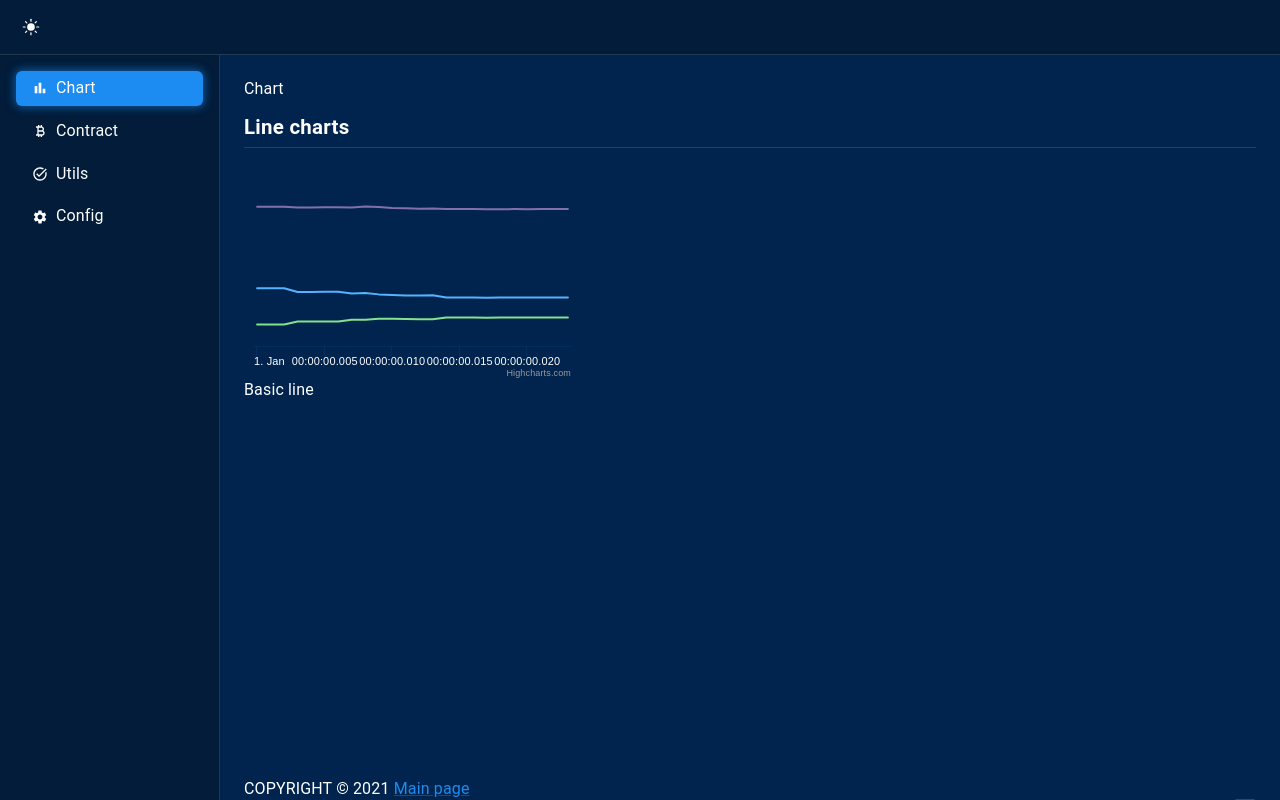
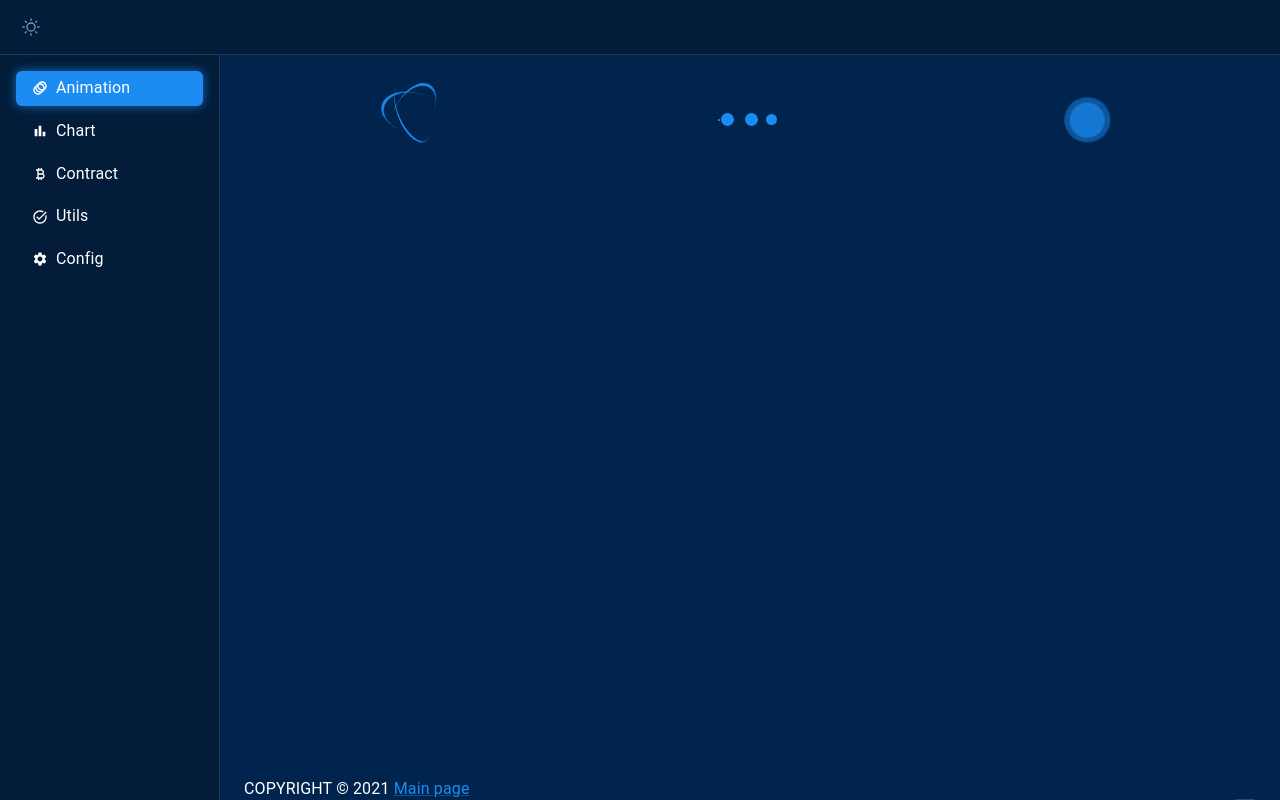
Before and after one commit to phamhongphuc1999/web-practice, a React (Create React App) app: page /animation in a window 1280 px wide. Before the commit this address led to /charts. Built offline with nearby package versions, Linux system fonts and the light colour scheme.

Commit message:
feat: create animation component

```diff
--- a/src/App/RouteApp.tsx
+++ b/src/App/RouteApp.tsx
@@ -1,4 +1,5 @@
 import { Redirect, Route, Switch } from 'react-router-dom';
+import AnimationPage from 'src/Pages/AnimationPage';
 import Overview from 'src/Pages/Charts/Overview';
 import ConfigPage from 'src/Pages/ConfigPage';
 import ContractPage from 'src/Pages/ContractPage';
@@ -9,6 +10,9 @@ import SelectorElement from 'src/Pages/UtilElement/SelectorElement';
 export default function RouteApp() {
   return (
     <Switch>
+      <Route path="/animation" exact={true}>
+        <AnimationPage />
+      </Route>
       <Route path="/charts" exact={true}>
         <Overview />
       </Route>
@@ -27,7 +31,7 @@ export default function RouteApp() {
       <Route path="/theme" exact>
         <ConfigPage />
       </Route>
-      <Redirect from="/" to="/charts" />
+      <Redirect from="/" to="/animation" />
     </Switch>
   );
 }
--- /dev/null
+++ b/src/Pages/AnimationPage/index.tsx
@@ -0,0 +1,24 @@
+import { Grid } from '@mui/material';
+import { BounceLoaderBox } from 'src/components/AnimationComponent/BounceLoader';
+import { CircleLoaderBox } from 'src/components/AnimationComponent/CircleLoader';
+import { EllipsisIconBox } from 'src/components/AnimationComponent/EllipsisIcon';
+import { LoadingIconBox } from 'src/components/AnimationComponent/LoadingIcon';
+
+export default function AnimationPage() {
+  return (
+    <Grid container>
+      <Grid item md={4} sm={6} xs={12}>
+        <LoadingIconBox />
+      </Grid>
+      <Grid item md={4} sm={6} xs={12}>
+        <EllipsisIconBox />
+      </Grid>
+      <Grid item md={4} sm={6} xs={12}>
+        <BounceLoaderBox />
+      </Grid>
+      <Grid item md={4} sm={6} xs={12}>
+        <CircleLoaderBox />
+      </Grid>
+    </Grid>
+  );
+}
--- /dev/null
+++ b/src/components/AnimationComponent/BounceLoader.tsx
@@ -0,0 +1,64 @@
+import { Box, BoxProps, keyframes, styled } from '@mui/material';
+import { AnimationComponentProps } from 'src/global';
+
+const bounce1 = keyframes`
+  from {width: 100%; height: 100%; opacity: 0.1;};
+  to {width: 0%; height: 0%; opacity: 1;};
+`;
+
+const bounce2 = keyframes`
+  from {width: 0%; height: 0%; opacity: 1;}
+  to {width: 100%; height: 100%; opacity: 0.1;}
+`;
+
+const Inner = styled('div')`
+  position: absolute;
+  box-sizing: border-box;
+  border-radius: 50%;
+  top: 50%;
+  left: 50%;
+  transform: translate(-50%, -50%);
+`;
+
+export default function BounceLoader({ color, size }: AnimationComponentProps) {
+  return (
+    <Box sx={{ display: 'inline-block', width: size, height: size, borderRadius: '50%', perspective: 800 }}>
+      <Inner
+        sx={{
+          backgroundColor: color,
+          width: '100%',
+          height: '100%',
+          opacity: 0.1,
+          animation: `${bounce1} 1.2s linear infinite`,
+        }}
+      />
+      <Inner
+        sx={{
+          backgroundColor: color,
+          width: '0%',
+          height: '0%',
+          opacity: 1,
+          animation: `${bounce2} 1.2s linear infinite`,
+        }}
+      />
+    </Box>
+  );
+}
+
+BounceLoader.defaultProps = {
+  size: 80,
+  color: 'primary.main',
+};
+
+interface BounceLoaderBoxProps {
+  iconProps?: AnimationComponentProps;
+  props?: BoxProps;
+}
+
+export function BounceLoaderBox({ iconProps, props }: BounceLoaderBoxProps) {
+  return (
+    <Box display="flex" justifyContent="center" {...props}>
+      <BounceLoader {...iconProps} />
+    </Box>
+  );
+}
--- /dev/null
+++ b/src/components/AnimationComponent/CircleLoader.tsx
@@ -0,0 +1,38 @@
+import { Box, BoxProps, keyframes, styled } from '@mui/material';
+import { AnimationComponentProps } from 'src/global';
+
+const circle1 = keyframes`
+
+`;
+
+const Circle = styled('div')`
+  position: absolute;
+  box-sizing: border-box;
+  border-radius: 50%;
+`;
+
+export default function CircleLoader({ color, size }: AnimationComponentProps) {
+  return (
+    <Box sx={{ display: 'inline-block', width: size, height: size, borderRadius: '50%', perspective: 800 }}>
+      <Circle sx={{ borderColor: color, animation: `${circle1} 1.2s linear infinite` }} />
+    </Box>
+  );
+}
+
+CircleLoader.defaultProps = {
+  size: 80,
+  color: 'primary.main',
+};
+
+interface CircleLoaderBoxProps {
+  iconProps?: AnimationComponentProps;
+  props?: BoxProps;
+}
+
+export function CircleLoaderBox({ iconProps, props }: CircleLoaderBoxProps) {
+  return (
+    <Box display="flex" justifyContent="center" {...props}>
+      <CircleLoader {...iconProps} />
+    </Box>
+  );
+}
--- /dev/null
+++ b/src/components/AnimationComponent/EllipsisIcon.tsx
@@ -0,0 +1,71 @@
+import { Box, BoxProps } from '@mui/material';
+import { styled, keyframes } from '@mui/system';
+import { AnimationComponentProps } from 'src/global';
+
+const ellipsis1 = keyframes`
+  from { top: 50%; height: 0; width: 0; };
+  to { top: 41.25%; height: 16.25%; width: 16.25%; };
+`;
+const ellipsis2 = keyframes`
+  from { left: 10%; };
+  to { left: 40%; };
+`;
+const ellipsis3 = keyframes`
+  from { left: 40%; };
+  to { left: 70%; };
+`;
+const ellipsis4 = keyframes`
+  from { top: 41.25%; height: 16.25%; width: 16.25%; };
+  to { top: 50%; height: 0; width: 0; };
+`;
+
+const Ellipsis = styled('div')`
+  position: absolute;
+  box-sizing: border-box;
+  border-radius: 50%;
+`;
+
+export default function EllipsisIcon({ size, color }: AnimationComponentProps) {
+  return (
+    <Box sx={{ position: 'relative', display: 'inline-block', boxSizing: 'border-box', height: size, width: size }}>
+      <Ellipsis sx={{ backgroundColor: color, left: '10%', animation: `${ellipsis1} 0.6s linear infinite` }} />
+      <Ellipsis
+        sx={{
+          backgroundColor: color,
+          top: '41.25%',
+          height: '16.25%',
+          width: '16.25%',
+          animation: `${ellipsis2} 0.6s linear infinite`,
+        }}
+      />
+      <Ellipsis
+        sx={{
+          backgroundColor: color,
+          top: '41.25%',
+          height: '16.25%',
+          width: '16.25%',
+          animation: `${ellipsis3} 0.6s linear infinite`,
+        }}
+      />
+      <Ellipsis sx={{ backgroundColor: color, left: '70%', animation: `${ellipsis4} 0.6s linear infinite` }} />
+    </Box>
+  );
+}
+
+EllipsisIcon.defaultProps = {
+  size: 80,
+  color: 'primary.main',
+};
+
+interface EllipsisIconBoxProps {
+  iconProps?: AnimationComponentProps;
+  props?: BoxProps;
+}
+
+export function EllipsisIconBox({ iconProps, props }: EllipsisIconBoxProps) {
+  return (
+    <Box display="flex" justifyContent="center" {...props}>
+      <EllipsisIcon {...iconProps} />
+    </Box>
+  );
+}
--- /dev/null
+++ b/src/components/AnimationComponent/LoadingIcon.tsx
@@ -0,0 +1,89 @@
+import { Box, BoxProps } from '@mui/material';
+import { styled, keyframes } from '@mui/system';
+import { AnimationComponentProps } from 'src/global';
+
+const rotate1 = keyframes`
+  0% {
+    transform: rotateX(35deg) rotateY(-45deg) rotateZ(0deg);
+  }
+
+  100% {
+    transform: rotateX(35deg) rotateY(-45deg) rotateZ(360deg);
+  }
+`;
+const rotate2 = keyframes`
+  0% {
+    transform: rotateX(50deg) rotateY(10deg) rotateZ(0deg);
+  }
+  100% {
+    transform: rotateX(50deg) rotateY(10deg) rotateZ(360deg);
+  }
+`;
+const rotate3 = keyframes`
+  0% {
+    transform: rotateX(35deg) rotateY(55deg) rotateZ(0deg);
+  }
+  100% {
+    transform: rotateX(35deg) rotateY(55deg) rotateZ(360deg);
+  }
+`;
+
+const Inner = styled('div')`
+  position: absolute;
+  box-sizing: border-box;
+  width: 100%;
+  height: 100%;
+  border-radius: 50%;
+`;
+
+export default function LoadingIcon({ color, size }: AnimationComponentProps) {
+  return (
+    <Box sx={{ display: 'inline-block', width: size, height: size, borderRadius: '50%', perspective: 800 }}>
+      <Inner
+        sx={{
+          left: '0%',
+          top: '0%',
+          animation: `${rotate1} 1.2s linear infinite`,
+          borderBottom: '3px solid',
+          borderColor: color,
+        }}
+      />
+      <Inner
+        sx={{
+          right: '0%',
+          top: '0%',
+          animation: `${rotate2} 1.2s linear infinite`,
+          borderRight: '3px solid',
+          borderColor: color,
+        }}
+      />
+      <Inner
+        sx={{
+          right: '0%',
+          bottom: '0%',
+          animation: `${rotate3} 1.2s linear infinite`,
+          borderTop: '3px solid',
+          borderColor: color,
+        }}
+      />
+    </Box>
+  );
+}
+
+LoadingIcon.defaultProps = {
+  size: 64,
+  color: 'primary.main',
+};
+
+interface LoadingIconBoxProps {
+  iconProps?: AnimationComponentProps;
+  props?: BoxProps;
+}
+
+export function LoadingIconBox({ iconProps, props }: LoadingIconBoxProps) {
+  return (
+    <Box display="flex" justifyContent="center" {...props}>
+      <LoadingIcon {...iconProps} />
+    </Box>
+  );
+}
--- a/src/components/Icons/index.tsx
+++ b/src/components/Icons/index.tsx
@@ -4,59 +4,23 @@ import React from 'react';
 export type SvgComponent = React.FC<SvgIconProps>;
 
 export const SunIcon: SvgComponent = (props) => (
-  <MuiSvgIcon {...props} viewBox="0 0 24 24">
-    <g transform="translate(-1232 -18)">
-      <g transform="translate(1230.625 16.67)">
-        <g transform="translate(3.375 3.375)">
-          <path
-            d="M17.654,27.211a.737.737,0,0,0-.737.737v2.211a.737.737,0,1,0,1.474,0V27.948A.737.737,0,0,0,17.654,27.211Z"
-            transform="translate(-7.699 -10.986)"
-          />
-          <path
-            d="M17.654,3.375a.737.737,0,0,0-.737.737V6.323a.737.737,0,0,0,1.474,0V4.112A.737.737,0,0,0,17.654,3.375Z"
-            transform="translate(-7.699 -3.375)"
-          />
-          <path
-            d="M7.06,17.654a.737.737,0,0,0-.737-.737H4.112a.737.737,0,0,0,0,1.474H6.323A.737.737,0,0,0,7.06,17.654Z"
-            transform="translate(-3.375 -7.699)"
-          />
-          <path
-            d="M30.159,16.917H27.948a.737.737,0,0,0,0,1.474h2.211a.737.737,0,1,0,0-1.474Z"
-            transform="translate(-10.986 -7.699)"
-          />
-          <path
-            d="M9.643,24.195a.735.735,0,0,0-.522.215L7.556,25.975A.738.738,0,0,0,8.6,27.018l1.565-1.565a.737.737,0,0,0-.522-1.259Z"
-            transform="translate(-4.641 -10.023)"
-          />
-          <path
-            d="M24.932,10.38a.735.735,0,0,0,.522-.215L27.018,8.6a.738.738,0,0,0-1.043-1.043L24.41,9.121a.737.737,0,0,0,.522,1.259Z"
-            transform="translate(-10.023 -4.641)"
-          />
-          <path
-            d="M8.6,7.556A.738.738,0,0,0,7.556,8.6l1.565,1.565a.738.738,0,0,0,1.043-1.043Z"
-            transform="translate(-4.641 -4.641)"
-          />
-          <path
-            d="M25.453,24.41a.738.738,0,0,0-1.043,1.043l1.565,1.565a.738.738,0,0,0,1.043-1.043Z"
-            transform="translate(-10.023 -10.023)"
-          />
-        </g>
-        <path
-          d="M15.845,11.25a4.595,4.595,0,1,0,4.595,4.595,4.6,4.6,0,0,0-4.595-4.595Z"
-          transform="translate(-2.515 -2.515)"
-        />
-      </g>
-    </g>
+  <MuiSvgIcon {...props} viewBox="0 0 32 32">
+    <rect width="32" height="32" fill="none" />
+    <path
+      d="M19.493,11.3a7.555,7.555,0,1,0,7.555,7.555A7.564,7.564,0,0,0,19.493,11.3Zm0,12.951a5.4,5.4,0,1,1,5.4-5.4A5.4,5.4,0,0,1,19.493,24.247Zm0-15.11a1.08,1.08,0,0,0,1.079-1.079V5.9a1.079,1.079,0,1,0-2.159,0V8.058A1.08,1.08,0,0,0,19.493,9.137Zm0,19.427a1.08,1.08,0,0,0-1.079,1.079V31.8a1.079,1.079,0,0,0,2.159,0V29.643A1.08,1.08,0,0,0,19.493,28.564Zm8.394-16.582,1.526-1.526a1.079,1.079,0,0,0-1.526-1.526l-1.526,1.526a1.079,1.079,0,1,0,1.526,1.526ZM11.1,25.719,9.573,27.246A1.079,1.079,0,1,0,11.1,28.772l1.526-1.526A1.079,1.079,0,0,0,11.1,25.719ZM9.78,18.85A1.08,1.08,0,0,0,8.7,17.771H6.542a1.079,1.079,0,1,0,0,2.159H8.7A1.08,1.08,0,0,0,9.78,18.85Zm22.664-1.079H30.286a1.079,1.079,0,0,0,0,2.159h2.159a1.079,1.079,0,0,0,0-2.159ZM11.1,11.981a1.079,1.079,0,1,0,1.526-1.526L11.1,8.929a1.079,1.079,0,1,0-1.526,1.526Zm16.79,13.737a1.079,1.079,0,0,0-1.526,1.526l1.526,1.526a1.079,1.079,0,1,0,1.526-1.526Z"
+      transform="translate(-3.492 -2.85)"
+      fill="#7994c1"
+    />
   </MuiSvgIcon>
 );
 
 export const MoonIcon: SvgComponent = (props) => (
-  <MuiSvgIcon {...props} viewBox="0 0 24 24">
-    <g transform="translate(-1204 -18)">
-      <path
-        d="M21.119,18.488c-.14,0-.28.01-.419.01a8.5,8.5,0,0,1-6.113-2.574,8.782,8.782,0,0,1-2.531-6.209A8.893,8.893,0,0,1,12.9,5.921a12.565,12.565,0,0,1,.656-1.128.19.19,0,0,0-.188-.294A9.324,9.324,0,0,0,14.789,23.01a9.088,9.088,0,0,0,6.985-3.283,8.806,8.806,0,0,0,.791-1.051.194.194,0,0,0-.2-.294A8.232,8.232,0,0,1,21.119,18.488Z"
-        transform="translate(1202.406 15.749)"
-      />
-    </g>
+  <MuiSvgIcon {...props} viewBox="0 0 32 32">
+    <rect width="32" height="32" fill="none" />
+    <path
+      d="M16.661,29.4c-.133,0-.267,0-.4-.006a12.848,12.848,0,0,1-.788-25.635,1.09,1.09,0,0,1,.977,1.733A8.055,8.055,0,0,0,27.715,16.753a1.09,1.09,0,0,1,1.733.977A12.848,12.848,0,0,1,16.661,29.4ZM13.468,6.367a10.668,10.668,0,0,0,2.859,20.844c.111,0,.223.005.333.005a10.672,10.672,0,0,0,10.175-7.477A10.237,10.237,0,0,1,13.468,6.367Z"
+      transform="translate(-0.809 -0.75)"
+      fill="#354455"
+    />
   </MuiSvgIcon>
 );
--- a/src/configs/constance.tsx
+++ b/src/configs/constance.tsx
@@ -2,6 +2,7 @@ import BarChartIcon from '@mui/icons-material/BarChart';
 import CurrencyBitcoinIcon from '@mui/icons-material/CurrencyBitcoin';
 import TaskAltIcon from '@mui/icons-material/TaskAlt';
 import SettingsIcon from '@mui/icons-material/Settings';
+import AnimationIcon from '@mui/icons-material/Animation';
 
 export const LS = {
   THEME: 'theme',
@@ -10,6 +11,7 @@ export const LS = {
 export type THEME_MODE = 'dark' | 'light';
 
 export const Layout = [
+  { label: 'Animation', link: '/animation', icon: AnimationIcon },
   { label: 'Chart', link: '/charts', icon: BarChartIcon },
   { label: 'Contract', link: '/contract', icon: CurrencyBitcoinIcon },
   { label: 'Utils', link: '/utils', icon: TaskAltIcon },
--- a/src/global.d.ts
+++ b/src/global.d.ts
@@ -3,3 +3,8 @@ import { Fragment } from 'ethers/lib/utils';
 export interface EtherFragment extends Fragment {
   stateMutability: string;
 }
+
+export interface AnimationComponentProps {
+  size: number | string;
+  color: string;
+}
```
